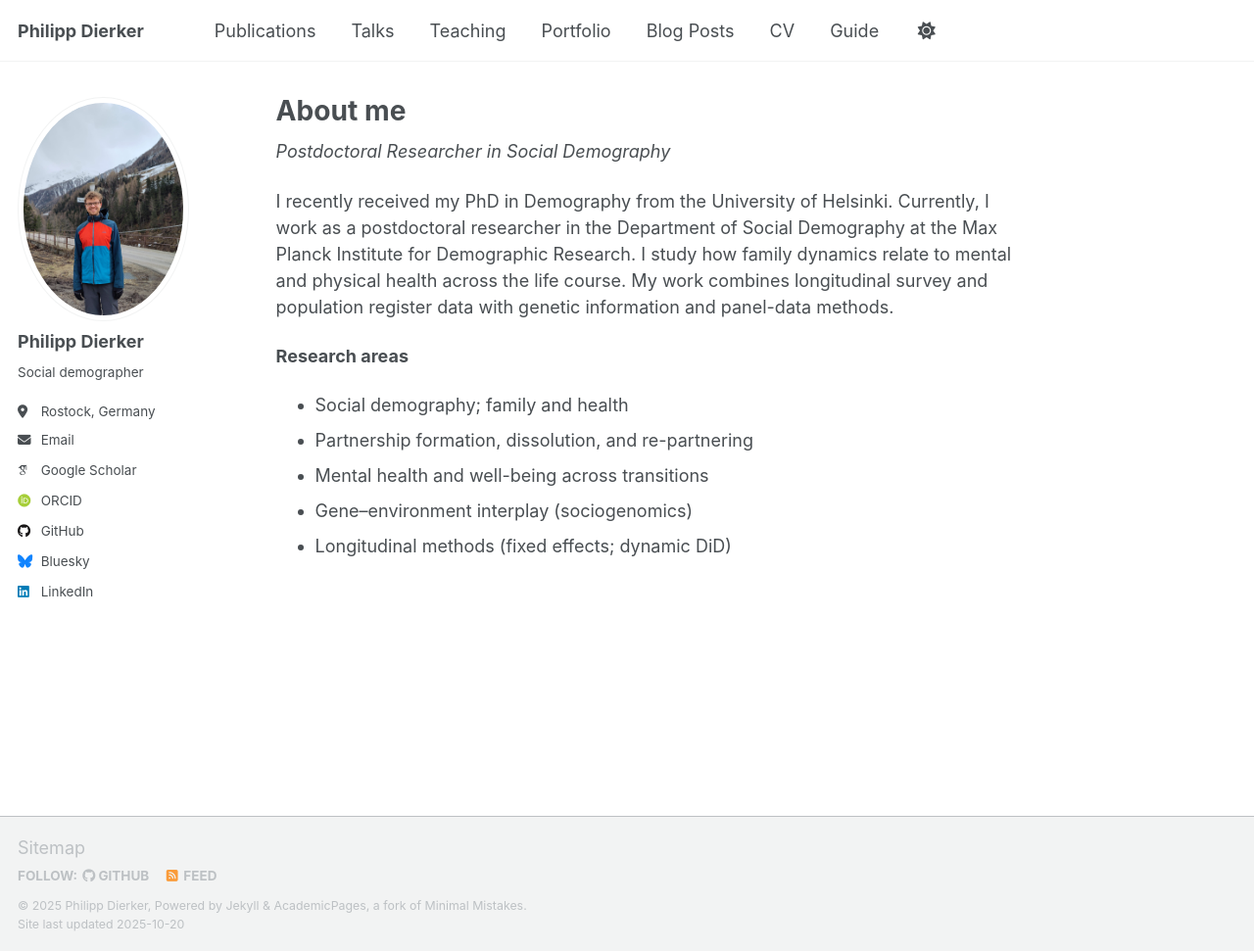
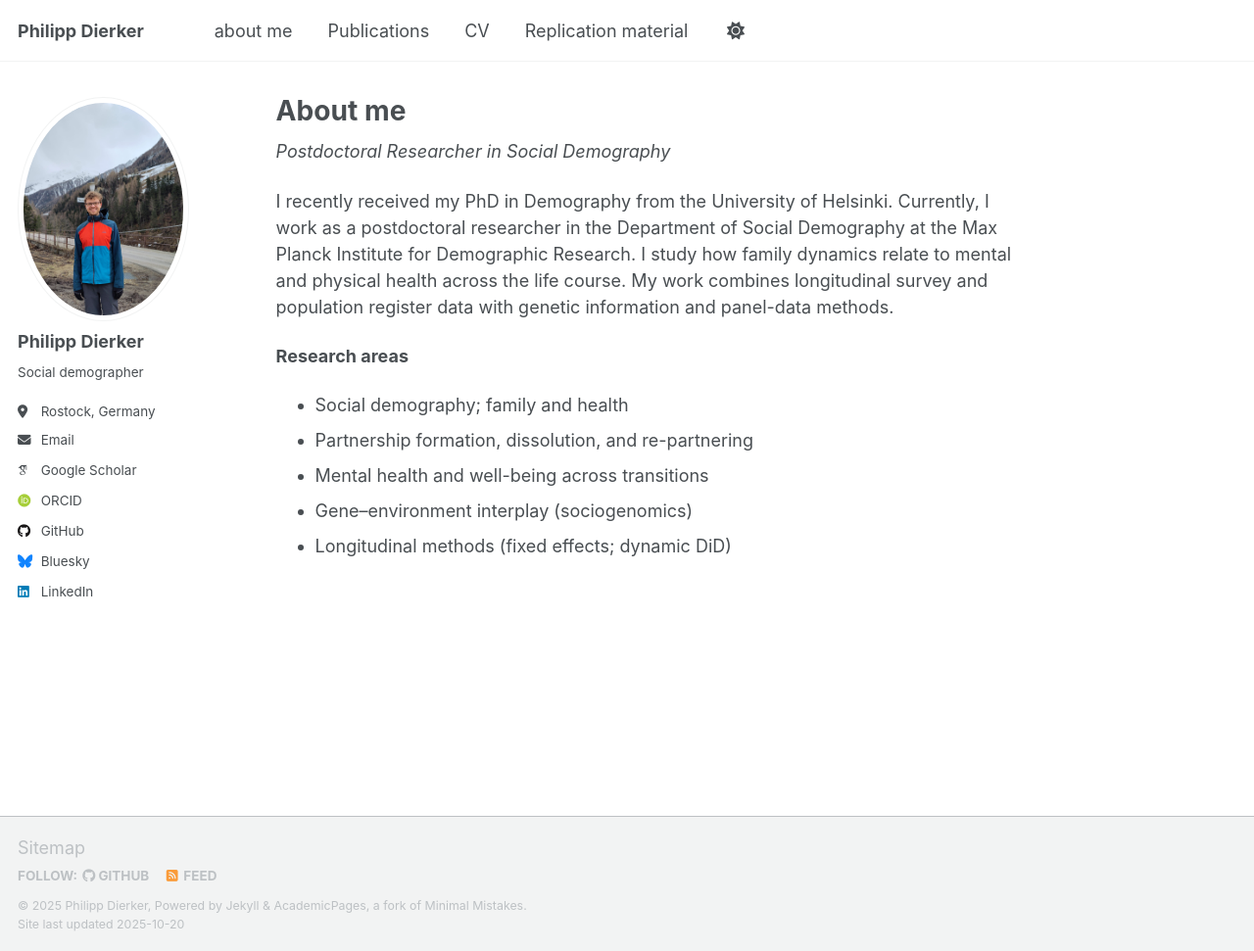
Before and after one commit to philippdierker/philippdierker.github.io, a Jekyll site: the page built from _pages/about.md, in a window 1280 px wide and 971 px high. Shown: the whole window at 98% size. Built offline with Jekyll 4.4.1, drawn with Linux system fonts in a browser that asks for light colours; some web fonts are replaced; a script that is not in the unit is left out; some of the changed lines change nothing that is shown.

Commit message:
Update navigation.yml

```diff
--- a/_data/navigation.yml
+++ b/_data/navigation.yml
@@ -1,33 +1,9 @@
-# The following is the order of the links in the header of the website.
-#
-# Changing the order here will adjust the order and you can also add additional
-# links. Removing a link prevents it from showing in the header, but does not
-# prevent it from being included in the site.
-#
-# NOTE that only one of the CV options should be selected, the first is for the
-#      Markdown formatted page while the second is generated using JSON.
-
 main:
+  - title: "about me"
+    url: /about/
   - title: "Publications"
     url: /publications/
-
-  - title: "Talks"
-    url: /talks/
-
-  - title: "Teaching"
-    url: /teaching/
-
-  - title: "Portfolio"
-    url: /portfolio/
-
-  - title: "Blog Posts"
-    url: /year-archive/
-
   - title: "CV"
     url: /cv/
-
-  # - title: "CV"
-  #   url: /cv-json/
-
-  - title: "Guide"
-    url: /markdown/
+  - title: "Replication material"
+    url: /replication/
```
